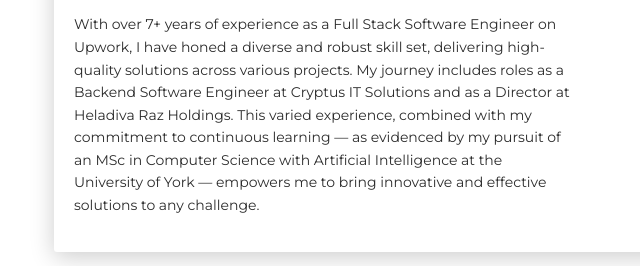
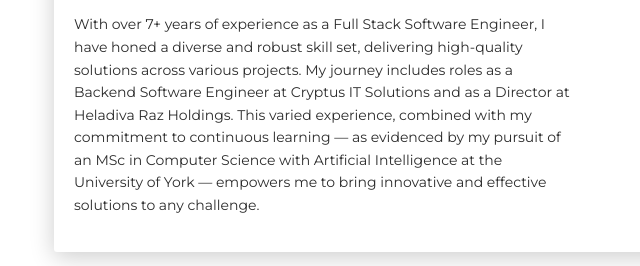
Before and after one commit to sidathrashen/sidath_rashen, a plain HTML site: page index.html in a window 1280 px wide. Shown: the part 760-1026 px from the top of the page, 31-671 px from the left. Drawn offline with nearby package versions, Linux system fonts and the light colour scheme.

Commit message:
updated description

```diff
--- a/index.html
+++ b/index.html
@@ -81,7 +81,7 @@
           <div class="card-body">
             <div class="h4 mt-0 title">About</div>
             <p>Hello! I am Ranmal Mendis. Full Stack Software Engineer, Educated in Computer Science with Artificial Intelligence, and experienced in various digital technologies.</p>
-            <p>With over 7+ years of experience as a Full Stack Software Engineer on Upwork, I have honed a diverse and robust skill set, delivering high-quality solutions across various projects. My journey includes roles as a Backend Software Engineer at Cryptus IT Solutions and as a Director at Heladiva Raz Holdings. This varied experience, combined with my commitment to continuous learning — as evidenced by my pursuit of an MSc in Computer Science with Artificial Intelligence at the University of York — empowers me to bring innovative and effective solutions to any challenge.</p>
+            <p>With over 7+ years of experience as a Full Stack Software Engineer, I have honed a diverse and robust skill set, delivering high-quality solutions across various projects. My journey includes roles as a Backend Software Engineer at Cryptus IT Solutions and as a Director at Heladiva Raz Holdings. This varied experience, combined with my commitment to continuous learning — as evidenced by my pursuit of an MSc in Computer Science with Artificial Intelligence at the University of York — empowers me to bring innovative and effective solutions to any challenge.</p>
           </div>
         </div>
         <div class="col-lg-6 col-md-12">
```
